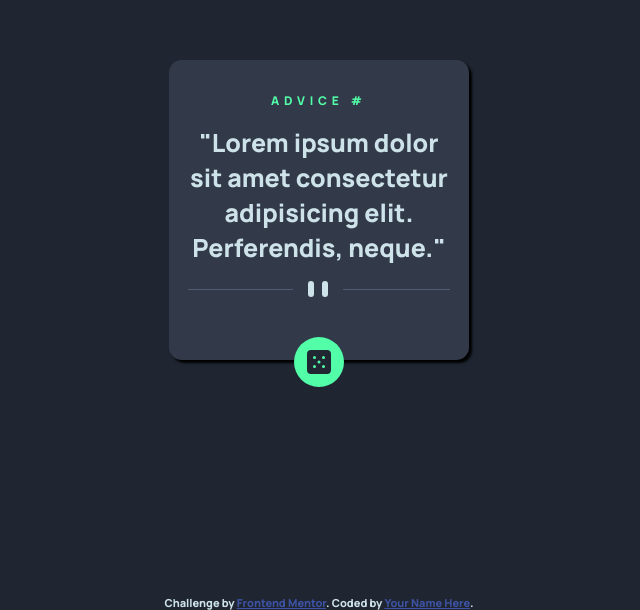
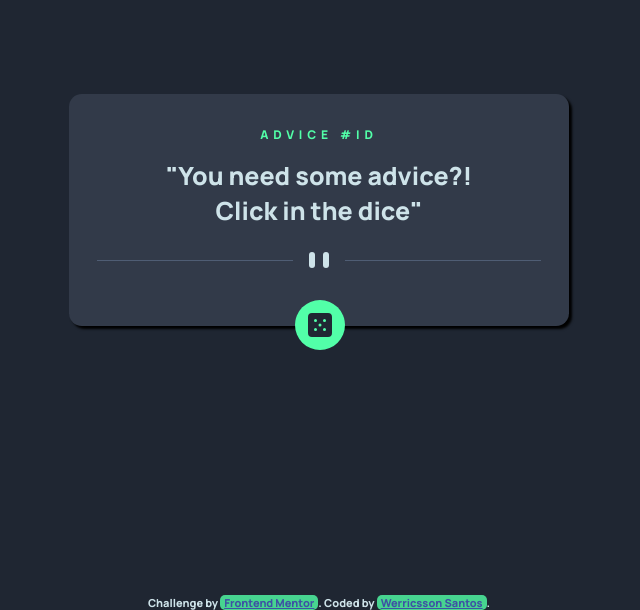
Before and after one commit to Werricsson-Santos/AdviceGenerator, a plain HTML site: page index.html in a window 1280 px wide. Shown: the part 190-800 px from the top of the page, without its empty margins (321-961 px from the left). Drawn offline with Linux system fonts and the light colour scheme.

Commit message:
Delivering version 1.0

```diff
--- a/index.html
+++ b/index.html
@@ -13,12 +13,6 @@
   <link rel="icon" type="image/png" sizes="32x32" href="./images/favicon-32x32.png">
 
   <title>Frontend Mentor | Advice generator app</title>
-
-  <!-- Feel free to remove these styles or customise in your own stylesheet 👍 -->
-  <style>
-    .attribution { font-size: 11px; text-align: center; }
-    .attribution a { color: hsl(228, 45%, 44%); }
-  </style>
 </head>
 <body>
   <div class="container">
@@ -26,15 +20,19 @@
     <div class="boxAdvice">
 
       <div class="adviceId">
-        <p>ADVICE #</p><!-- Advice ID goes here -->
+        <p>ADVICE #<span id="adviceId">ID</span></p><!-- Advice ID goes here -->
       </div>
       <div class="adviceText">
-        <p>"Lorem ipsum dolor sit amet consectetur adipisicing elit. Perferendis, neque.<!-- Advice text goes here -->"</p>
+        <p>"<span id="adviceText">You need some advice?!<br>Click in the dice<!-- Advice text goes here --></span>"</p>
       <div class="division">
-        <svg width="295" height="16" xmlns="http://www.w3.org/2000/svg"><g fill="none" fill-rule="evenodd"><path fill="#4F5D74" d="M0 8h105v1H0zM155 8h122v1H155z"/><g transform="translate(120)" fill="#CEE3E9"><rect width="6" height="16" rx="3"/><rect x="14" width="6" height="16" rx="3"/></g></g></svg>
+        <!-- Mobile division svg -->
+          <svg id="mobile" width="295" height="16" xmlns="http://www.w3.org/2000/svg"><g fill="none" fill-rule="evenodd"><path fill="#4F5D74" d="M0 8h105v1H0zM155 8h122v1H155z"/><g transform="translate(120)" fill="#CEE3E9"><rect width="6" height="16" rx="3"/><rect x="14" width="6" height="16" rx="3"/></g></g></svg>
+
+        <!-- Desktop division svg -->
+          <svg id="desktop" width="444" height="16" xmlns="http://www.w3.org/2000/svg"><g fill="none" fill-rule="evenodd"><path fill="#4F5D74" d="M0 8h196v1H0zM248 8h196v1H248z"/><g transform="translate(212)" fill="#CEE3E9"><rect width="6" height="16" rx="3"/><rect x="14" width="6" height="16" rx="3"/></g></g></svg>
       </div>
 
-      <div class="iconDice">
+      <div class="iconDice" id="randomBtn">
         <svg width="24" height="24" xmlns="http://www.w3.org/2000/svg"><path d="M20 0H4a4.005 4.005 0 0 0-4 4v16a4.005 4.005 0 0 0 4 4h16a4.005 4.005 0 0 0 4-4V4a4.005 4.005 0 0 0-4-4ZM7.5 18a1.5 1.5 0 1 1 0-3 1.5 1.5 0 0 1 0 3Zm0-9a1.5 1.5 0 1 1 0-3 1.5 1.5 0 0 1 0 3Zm4.5 4.5a1.5 1.5 0 1 1 0-3 1.5 1.5 0 0 1 0 3Zm4.5 4.5a1.5 1.5 0 1 1 0-3 1.5 1.5 0 0 1 0 3Zm0-9a1.5 1.5 0 1 1 0-3 1.5 1.5 0 0 1 0 3Z" fill="#202733"/></svg>
       </div>
       </div>
@@ -42,10 +40,12 @@
 
   <div class="attribution">
     Challenge by <a href="https://www.frontendmentor.io?ref=challenge" target="_blank">Frontend Mentor</a>.
-    Coded by <a href="#">Your Name Here</a>.
+    Coded by <a href="#">Werricsson Santos</a>.
   </div>
 
 </div>
 
+  <script src="script.js"></script>
+
 </body>
 </html>
--- /dev/null
+++ b/script.js
@@ -0,0 +1,32 @@
+// Variáveis e seleção de elementos.
+const adviceId = document.querySelector("#adviceId")
+const adviceText = document.querySelector("#adviceText");
+const button = document.querySelector("#randomBtn");
+
+//Funções
+const getAdvice = async(advice) => {
+
+    const adviceApi = "https://api.adviceslip.com/advice"
+
+        const res = await fetch(adviceApi);
+        const data = res.json();
+
+        return data
+};
+
+const showRandomAdvice = async(advice) => {
+    const data = await getAdvice(advice);
+
+    adviceId.innerText = data.slip.id
+    adviceText.innerText = data.slip.advice
+}
+
+
+//Eventos
+button.addEventListener('click', (e) => {
+    e.preventDefault();
+
+    const advice = adviceText;
+
+    showRandomAdvice(advice);
+});
--- a/style.css
+++ b/style.css
@@ -14,7 +14,7 @@
 .boxAdvice {
     background-color: hsl(217, 19%, 24%);
     width: 300px;
-    height: 300px;
+    height: 300px auto;
     box-shadow: 3px 3px 2.5px;
     border-radius: 0.8rem;
 }
@@ -30,7 +30,7 @@
 }
 
 .adviceText{
-    padding: 0.2rem 1rem 0.5rem 1rem;
+    padding: 0.2rem 1rem 0rem 1rem;
     color: hsl(193, 38%, 86%);
     font-family: 'Manrope', sans-serif;
     text-align: center;
@@ -38,15 +38,20 @@
 }
 
 .division {
-    padding: 1rem 0.2rem 1rem 0.2rem;
+    margin-top: 1.5rem;
+    padding: 0 0.2rem 2rem 0.2rem;
     display: flex;
     justify-content: center;
 }
 
+#desktop{
+    display: none;
+}
+
 .iconDice {
-    position: relative;
-    bottom: -1.5rem;
-    left: 6.8rem;
+    margin-top: auto;
+    margin-bottom: -1.5rem;
+    margin-left: 6.8rem;
     display: flex;
     align-items: center;
     justify-content: center;
@@ -54,6 +59,11 @@
     height: 50px;
     width: 50px;
     border-radius: 50%;
+    cursor: pointer;
+}
+.iconDice:hover {
+    transition: 1s;
+    box-shadow: 0 0 30px hsla(150, 100%, 66%, 0.8);
 }
 
 .attribution {
@@ -61,4 +71,26 @@
     bottom: 0;
     font-family: 'Manrope', sans-serif;
     color: hsl(193, 38%, 86%);
-}
+    font-size: 11px; text-align: center;
+} .attribution a {
+        padding-left: 4px;
+        padding-right: 4px;
+        border-radius: 5px;
+        background-color: hsla(150, 100%, 66%, 0.8);
+        color: hsl(228, 45%, 44%);
+    }
+
+    @media(max-width:1600px) and (min-width:900px) {
+        .boxAdvice{
+            width: 500px;
+        }
+        #mobile{
+            display: none;
+        }
+        #desktop{
+            display: block;
+        }
+        .iconDice{
+            margin-left: 13.1rem;
+        }
+    }
```
